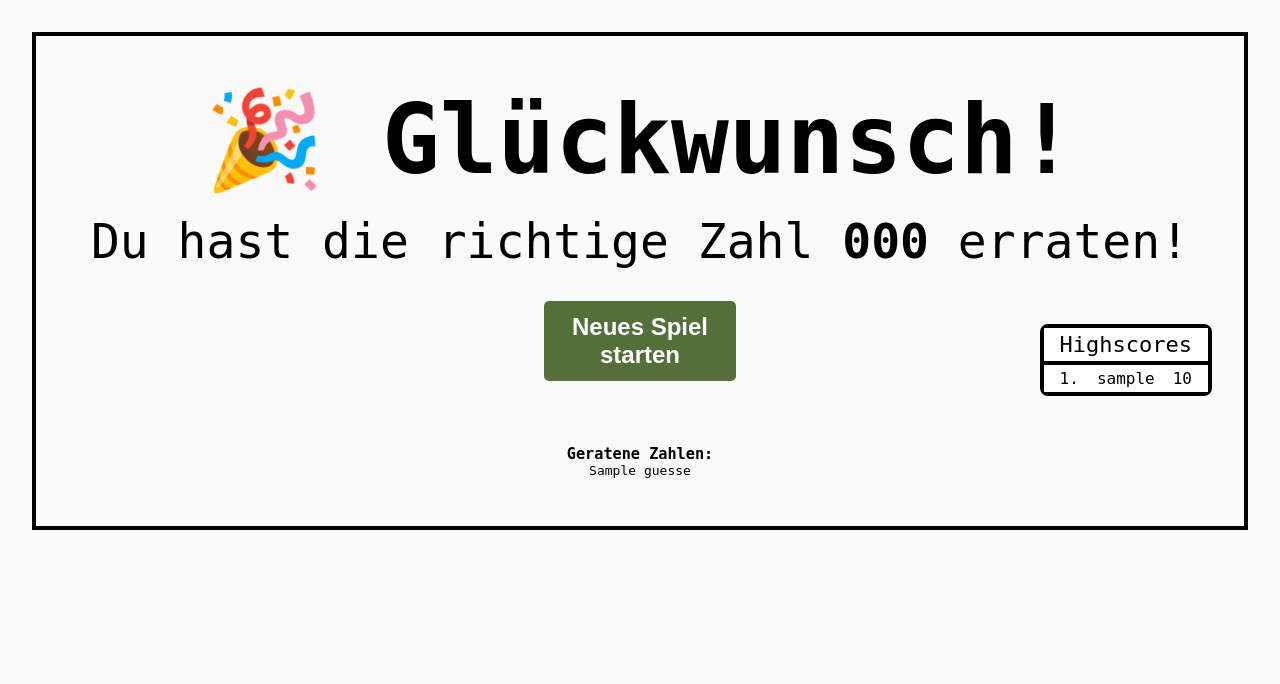
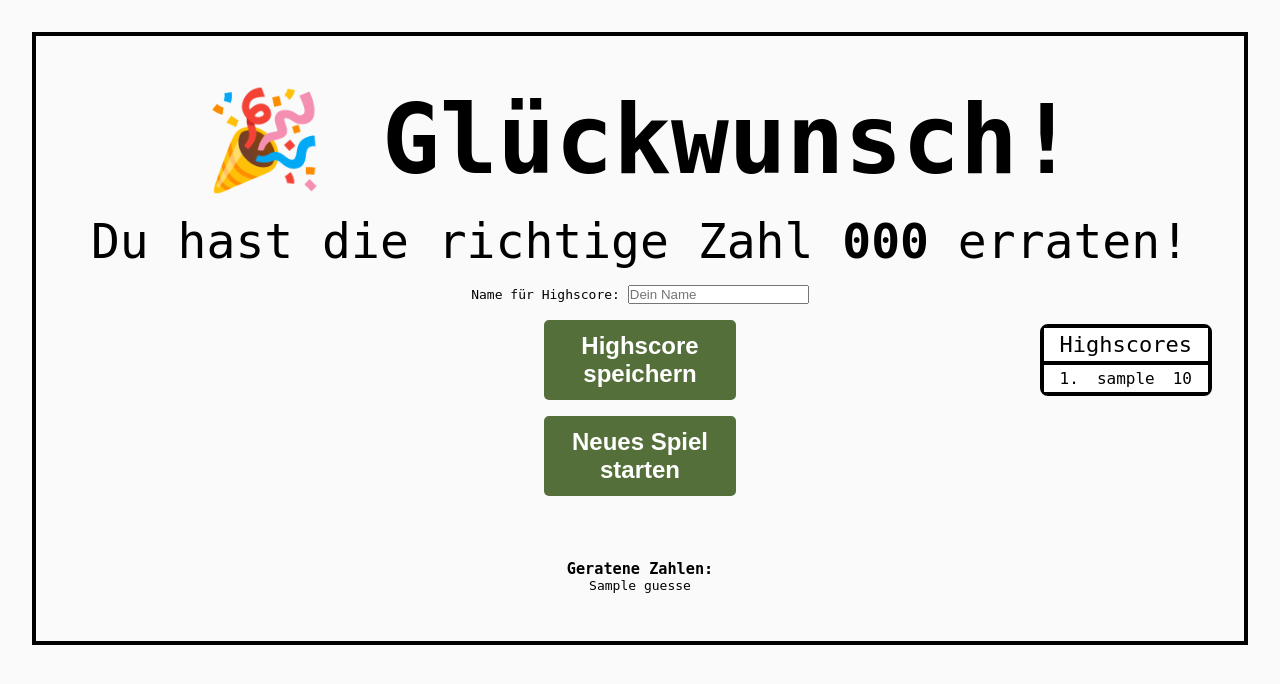
Before and after one commit to ChristophSchule/Zahlenraten, a Flask app: template app/templates/game_over.html in a window 1280 px wide. Shown: the top 684 px of the page. Run offline with Flask 3, Linux system fonts and the light colour scheme; the template is opened without the code that fills it: most values are stand-ins (such as "Sample title", 1, 10 or a date in 2020).

Commit message:
Speichern von UserName

```diff
--- a/app/static/css/style.css
+++ b/app/static/css/style.css
@@ -65,12 +65,12 @@ body * {
     grid-area: header;
 }
 
-.userInputPrompt {
+.userInputPrompt, .usernameInputPrompt, .savedNotice {
     font-size: 3rem;
     grid-area: text1;
 }
 
-.userInput {
+.userInput, .usernameInput {
     outline: none;
     width: 14rem;
     font-size: 3rem;
@@ -90,7 +90,7 @@ body * {
     animation: borderPulse 2s;
 }
 
-.guessBtn, .restartBtn {
+.guessBtn, .restartBtn, .saveScoreBtn {
     height: 5rem;
     width: 12rem;
     outline: none;
--- a/app/templates/game_over.html
+++ b/app/templates/game_over.html
@@ -5,11 +5,24 @@
     <h1 class="gameHeader">🎉 Glückwunsch!</h1>
     <span class="userInputPrompt">Du hast die richtige Zahl <strong>{{ number_to_guess }}</strong> erraten!</span>
     <div class="form-container">
+        {% if not score_saved %}
+        <form action="{{ url_for('main.save_score_route') }}" method="post" id="saveScoreForm">
+            <label for="usernameInputPrompt">Name für Highscore:</label>
+            <input id="usernameInput" name="username" type="text" maxlength="32" placeholder="Dein Name" required />
+            <div class="button-row" style="align-items: center;">
+                <button type="submit" name="save" value="savename" class="saveScoreBtn">Highscore speichern</button>
+            </div>
+        </form>
+        {% else %}
+        <div class="savedNotice">Dein Highscore wurde gespeichert.</div>
+        {% endif %}
+        <div>   </div>
         <form action="{{ url_for('main.guess') }}" method="post" id="restartForm">
             <div class="button-row">
                 <button type="submit" name="action" value="restart" class="restartBtn">Neues Spiel starten</button>
             </div>
         </form>
+
     </div>
   <div class="scoreboard">
         <span class="scoreboardHeader">Highscores</span>
```
Also changed, not shown: app/routes.py (+13 -2 lines).
